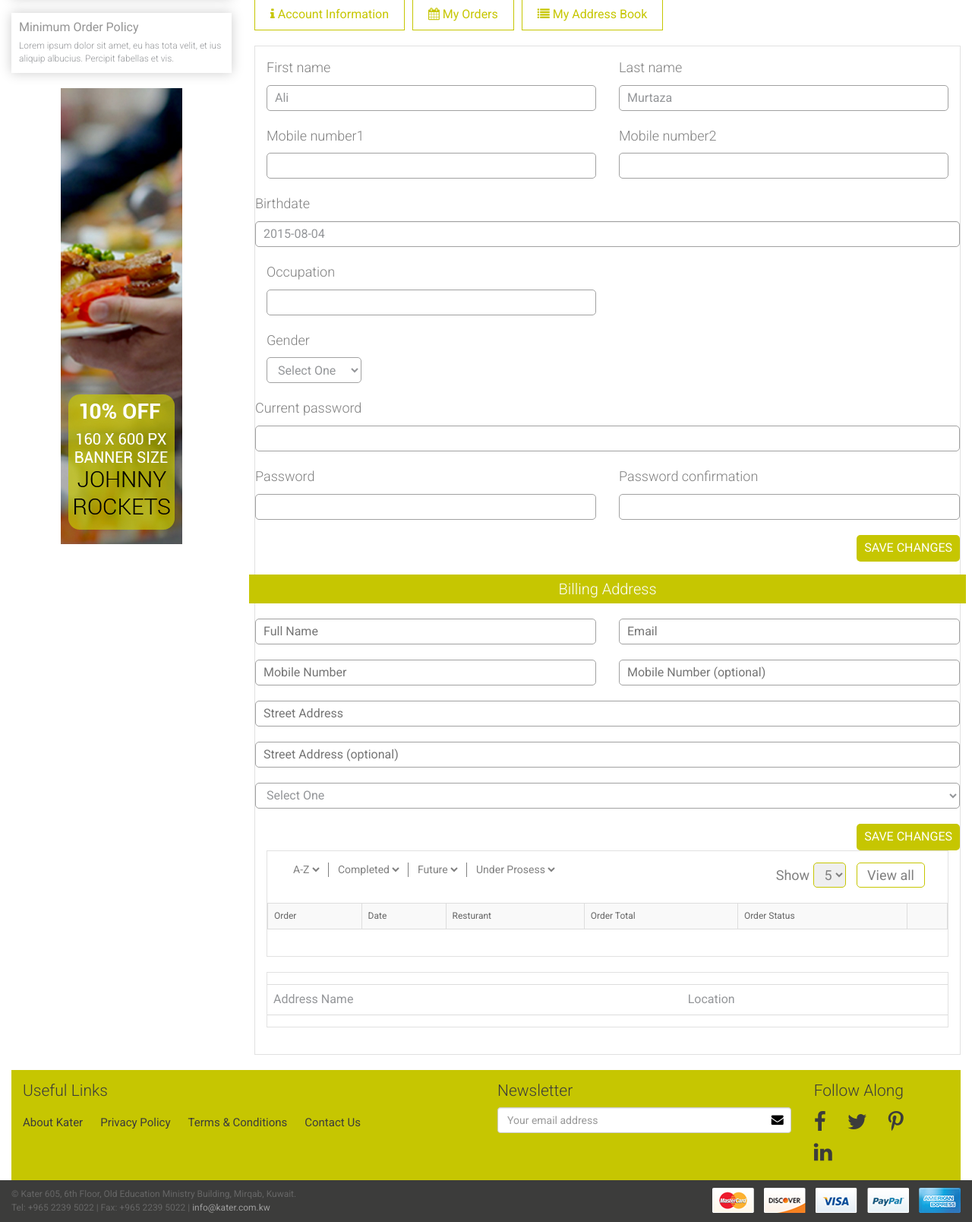
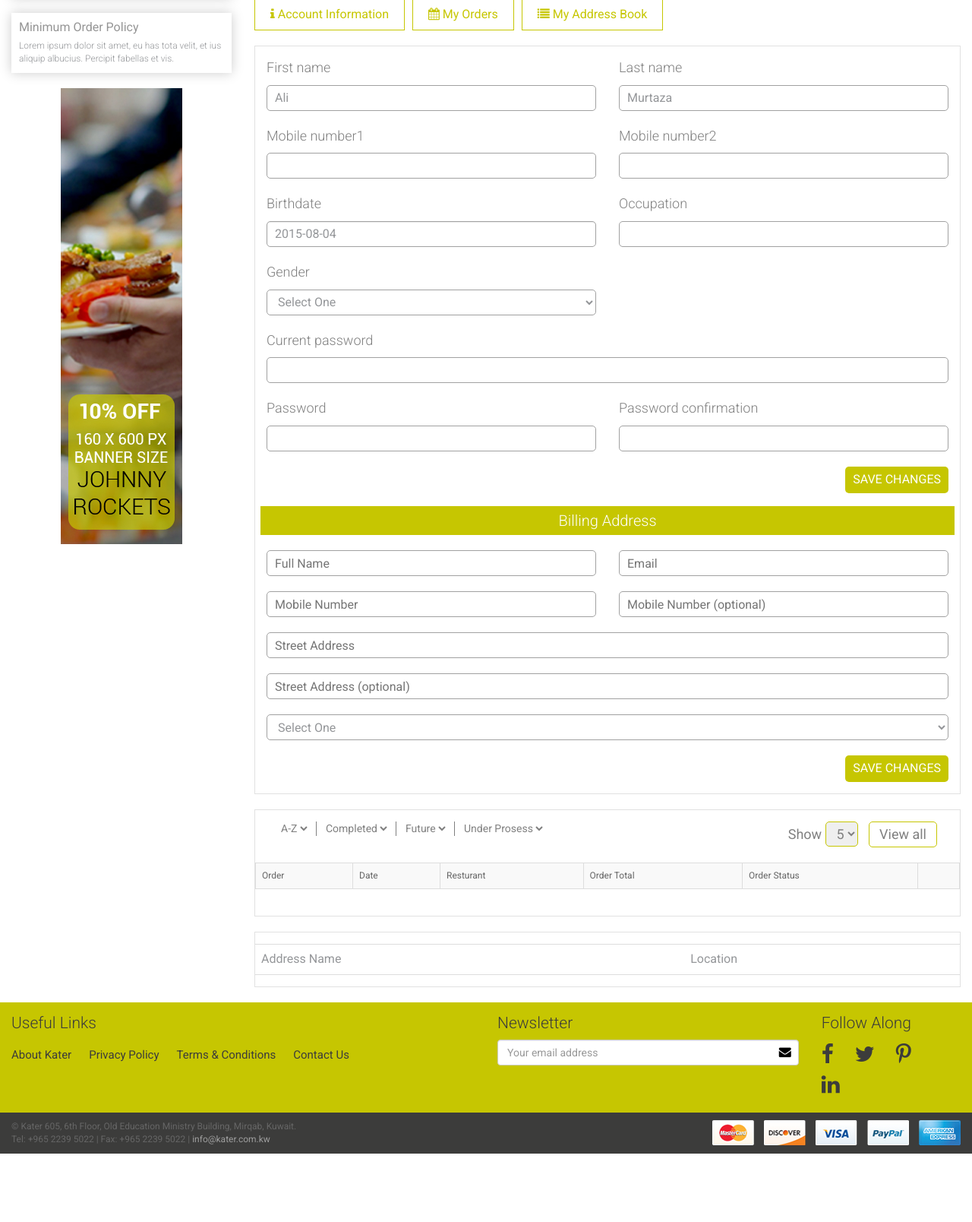
Before and after one commit to zaingz/Kater, a Rails app: page /user/account in a window 1280 px wide. Shown: the part 413-2021 px from the top of the page at 76% size. After the commit the page ends 1931 px from the top, so only its background shows below. Run offline with Rails 7, Linux system fonts and the light colour scheme; a user stored in the database is signed in; data that the repository does not hold is empty; some libraries are stand-ins or nearby versions.

Commit message:
user account page set

```diff
--- a/app/views/dashboard/user_account_page.html.erb
+++ b/app/views/dashboard/user_account_page.html.erb
@@ -93,6 +93,7 @@
                       <div class="clearfix">
                         <!-- <div class=" col-sm-6"> -->
                           <!-- <label>Birthday</label> -->
+                        <div class=" col-sm-6">
                           <%= f.label :birthdate %>
                           <%= f.text_field :birthdate, class: 'form-control datepicker' %>
                           <script type="text/javascript">
@@ -101,7 +102,7 @@
                                 format: 'yyyy-mm-dd'
                               });
                           </script>
-
+                        </div>
                         <!-- </div> -->
                         <!-- <div class=" col-sm-6">
                           <label><input type="checkbox">
@@ -114,23 +115,26 @@
                       <div class=" col-sm-6">
                         <%= f.label :occupation %>
                         <%= f.text_field :occupation %>
-                        <div class="row">
-                          <div class="col-sm-6 col-md-4">
-                            <%= f.label :gender %>
-                            <%= f.select :gender, [ 'Male', 'Female', 'Other' ],selected: current_user.gender , prompt: 'Select One' %>
 
-                          </div>
                           <!-- <div class="col-sm-6 col-md-8">
                             <label><%= f.text_field :occupation %> Female </label>
                           </div> -->
+
+                      </div>
+
+
+                        <div class="col-sm-6">
+                          <%= f.label :gender %>
+                          <%= f.select :gender, [ 'Male', 'Female', 'Other' ],selected: current_user.gender , prompt: 'Select One' %>
+
                         </div>
-                      </div>
                       <!-- <div class="col-sm-6 text-right margtop">
                         <input type="submit" value="Save Changes" />
                       </div> -->
 
                     <!-- </form> -->
                   </div>
+                    </div>
                   <div class="row customForm">
                     <!-- <h3 class="customTitle clearfix">Change Password</h3> -->
                     <!-- <form class="clearfix"> -->
```
